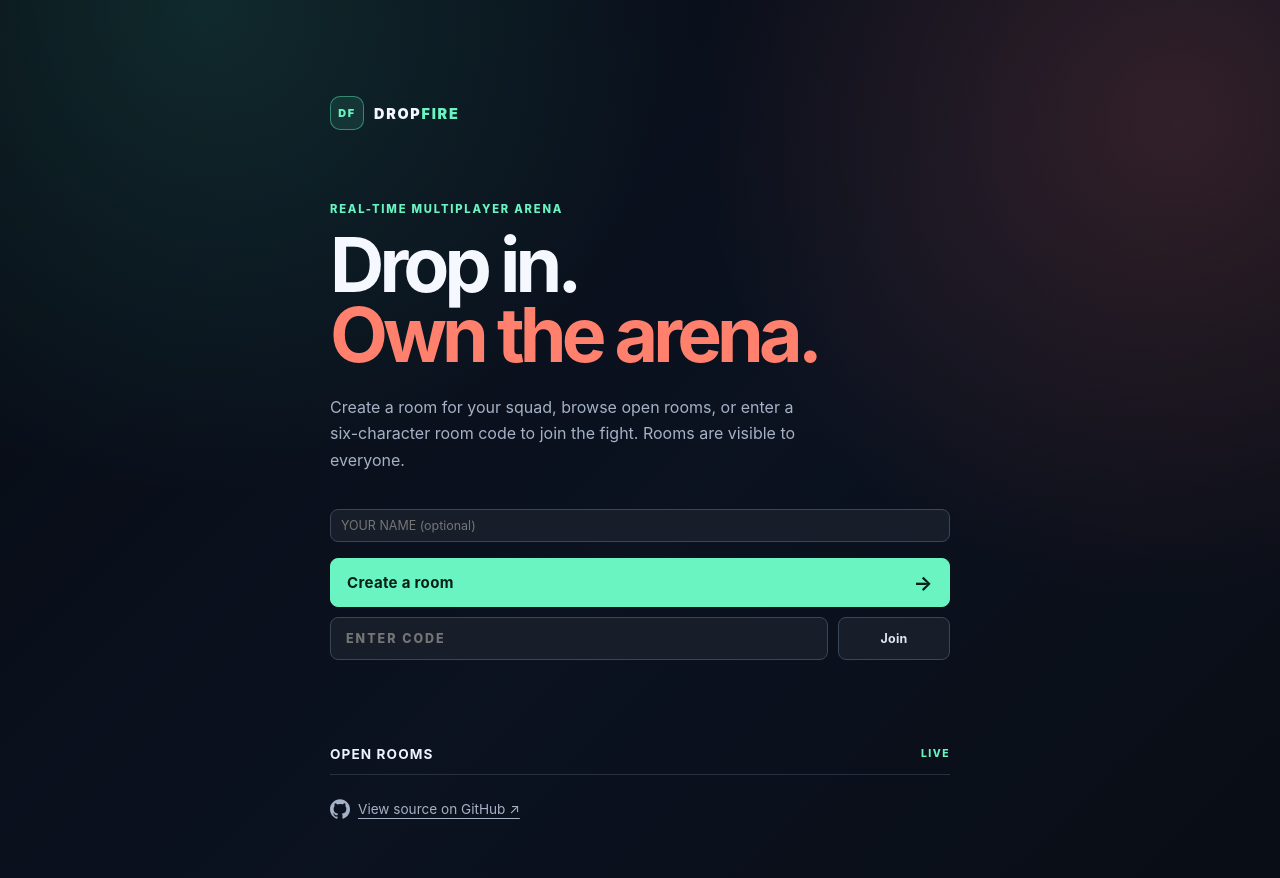
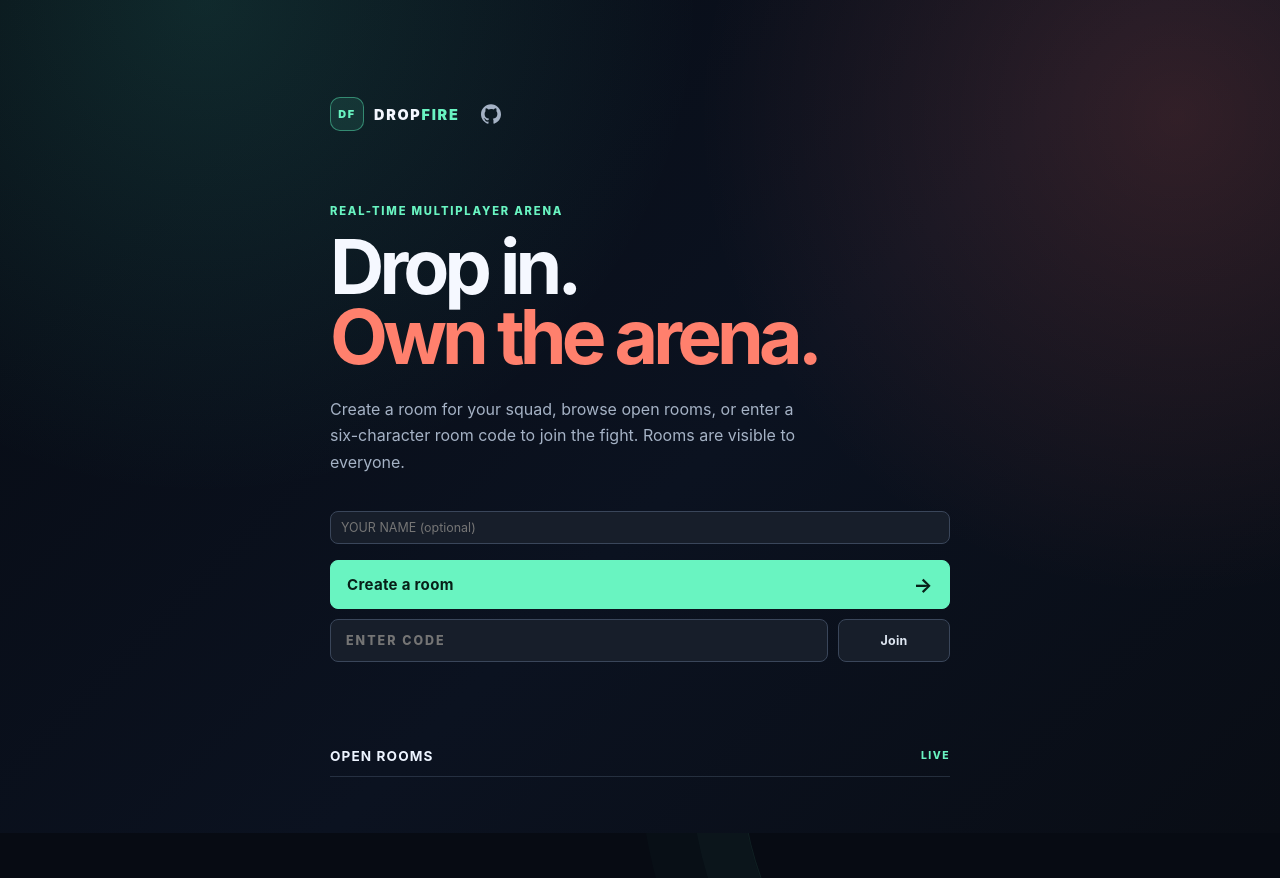
Before and after one commit to weihuapan00/Dropfire, a website built with Vite: page client/index.html in a window 1280 px wide. After the commit the page ends 833 px from the top, so only its background shows below. Built offline with nearby package versions, Linux system fonts and the light colour scheme; no server answers.

Commit message:
Move GitHub icon beside lobby title

```diff
--- a/client/src/main.ts
+++ b/client/src/main.ts
@@ -14,7 +14,7 @@ if (!app) {
 
 app.innerHTML = `
   <section class="lobby" id="lobby">
-    <div class="lobby-brand"><span class="brand-mark">DF</span><span>DROP<span>FIRE</span></span></div>
+    <div class="lobby-brand"><span class="brand-mark">DF</span><span>DROP<span>FIRE</span></span><a class="repo-link" href="https://github.com/weihuapan00/Dropfire" target="_blank" rel="noopener noreferrer" aria-label="View Dropfire source on GitHub" title="View source on GitHub"><svg viewBox="0 0 24 24" width="20" height="20" fill="currentColor" aria-hidden="true" focusable="false"><path d="M12 .297C5.37.297 0 5.67 0 12.297c0 5.303 3.438 9.8 8.205 11.385.6.113.82-.258.82-.577 0-.285-.01-1.04-.015-2.04-3.338.724-4.043-1.61-4.043-1.61-.546-1.387-1.333-1.756-1.333-1.756-1.09-.745.083-.73.083-.73 1.205.085 1.838 1.237 1.838 1.237 1.07 1.835 2.807 1.305 3.492.998.108-.776.418-1.305.762-1.605-2.665-.305-5.467-1.334-5.467-5.931 0-1.31.467-2.381 1.235-3.221-.135-.303-.54-1.524.105-3.176 0 0 1.005-.322 3.3 1.23a11.5 11.5 0 0 1 3.003-.404c1.02.005 2.045.138 3.003.404 2.28-1.552 3.285-1.23 3.285-1.23.645 1.652.24 2.873.12 3.176.765.84 1.23 1.911 1.23 3.221 0 4.609-2.805 5.624-5.475 5.921.42.36.81 1.096.81 2.22 0 1.606-.015 2.896-.015 3.286 0 .315.21.69.825.57C20.565 22.092 24 17.592 24 12.297c0-6.627-5.373-12-12-12"/></svg></a></div>
     <p class="eyebrow">REAL-TIME MULTIPLAYER ARENA</p>
     <h1>Drop in.<br /><em>Own the arena.</em></h1>
     <p class="lobby-intro">Create a room for your squad, browse open rooms, or enter a six-character room code to join the fight. Rooms are visible to everyone.</p>
@@ -26,7 +26,6 @@ app.innerHTML = `
     <p id="lobby-message"></p>
     <div class="room-heading"><h2>Open rooms</h2><span>LIVE</span></div>
     <div id="room-list"></div>
-    <p class="repo-link"><a href="https://github.com/weihuapan00/Dropfire" target="_blank" rel="noopener noreferrer"><svg viewBox="0 0 24 24" width="20" height="20" fill="currentColor" aria-hidden="true" focusable="false"><path d="M12 .297C5.37.297 0 5.67 0 12.297c0 5.303 3.438 9.8 8.205 11.385.6.113.82-.258.82-.577 0-.285-.01-1.04-.015-2.04-3.338.724-4.043-1.61-4.043-1.61-.546-1.387-1.333-1.756-1.333-1.756-1.09-.745.083-.73.083-.73 1.205.085 1.838 1.237 1.838 1.237 1.07 1.835 2.807 1.305 3.492.998.108-.776.418-1.305.762-1.605-2.665-.305-5.467-1.334-5.467-5.931 0-1.31.467-2.381 1.235-3.221-.135-.303-.54-1.524.105-3.176 0 0 1.005-.322 3.3 1.23a11.5 11.5 0 0 1 3.003-.404c1.02.005 2.045.138 3.003.404 2.28-1.552 3.285-1.23 3.285-1.23.645 1.652.24 2.873.12 3.176.765.84 1.23 1.911 1.23 3.221 0 4.609-2.805 5.624-5.475 5.921.42.36.81 1.096.81 2.22 0 1.606-.015 2.896-.015 3.286 0 .315.21.69.825.57C20.565 22.092 24 17.592 24 12.297c0-6.627-5.373-12-12-12"/></svg><span>View source on GitHub ↗</span></a></p>
   </section>
   <section class="room-lobby" id="room-lobby" hidden>
     <div class="lobby-brand"><span class="brand-mark">DF</span><span>DROP<span>FIRE</span></span></div>
--- a/client/src/style.css
+++ b/client/src/style.css
@@ -460,10 +460,9 @@ body {
 .lobby h1 em { color: #ff806d; font-style: normal; }
 .lobby-intro { max-width: 470px; margin: 24px 0 30px; color: #a5b2c5; font-size: 1rem; line-height: 1.65; }
 .lobby-actions { display: grid; grid-template-columns: 1fr; gap: 10px; }
-.repo-link { margin: 24px 0 0; font-size: .85rem; }
-.repo-link a { display: inline-flex; align-items: center; gap: 8px; color: #a5b2c5; text-underline-offset: 4px; }
+.repo-link { display: inline-flex; align-items: center; justify-content: center; width: 36px; height: 36px; margin-left: 4px; border-radius: 8px; color: #a5b2c5; }
 .repo-link svg { flex-shrink: 0; }
-.repo-link a:hover, .repo-link a:focus-visible { color: #69f4c1; }
+.repo-link:hover, .repo-link:focus-visible { color: #69f4c1; background: rgba(105, 244, 193, .08); }
 .primary-action { display: flex; align-items: center; justify-content: space-between; border-color: #69f4c1; padding: 14px 16px; color: #072018; background: #69f4c1; font-size: .94rem; }
 .primary-action span { font-size: 1.25rem; line-height: .7; }
 .primary-action:hover { border-color: #b2ffdc; background: #8cffd2; box-shadow: 0 8px 26px rgba(91, 242, 189, .18); }
```
